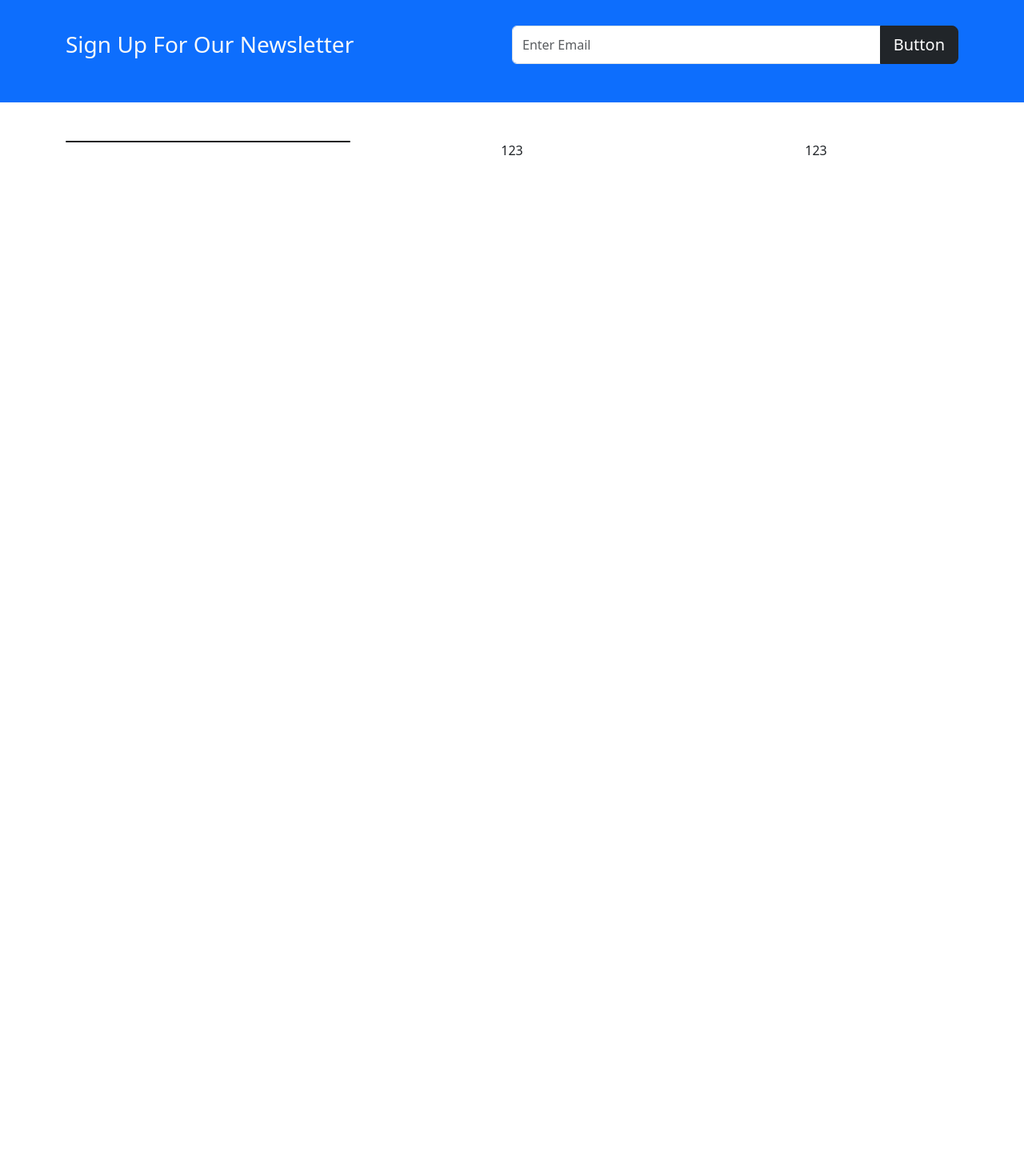
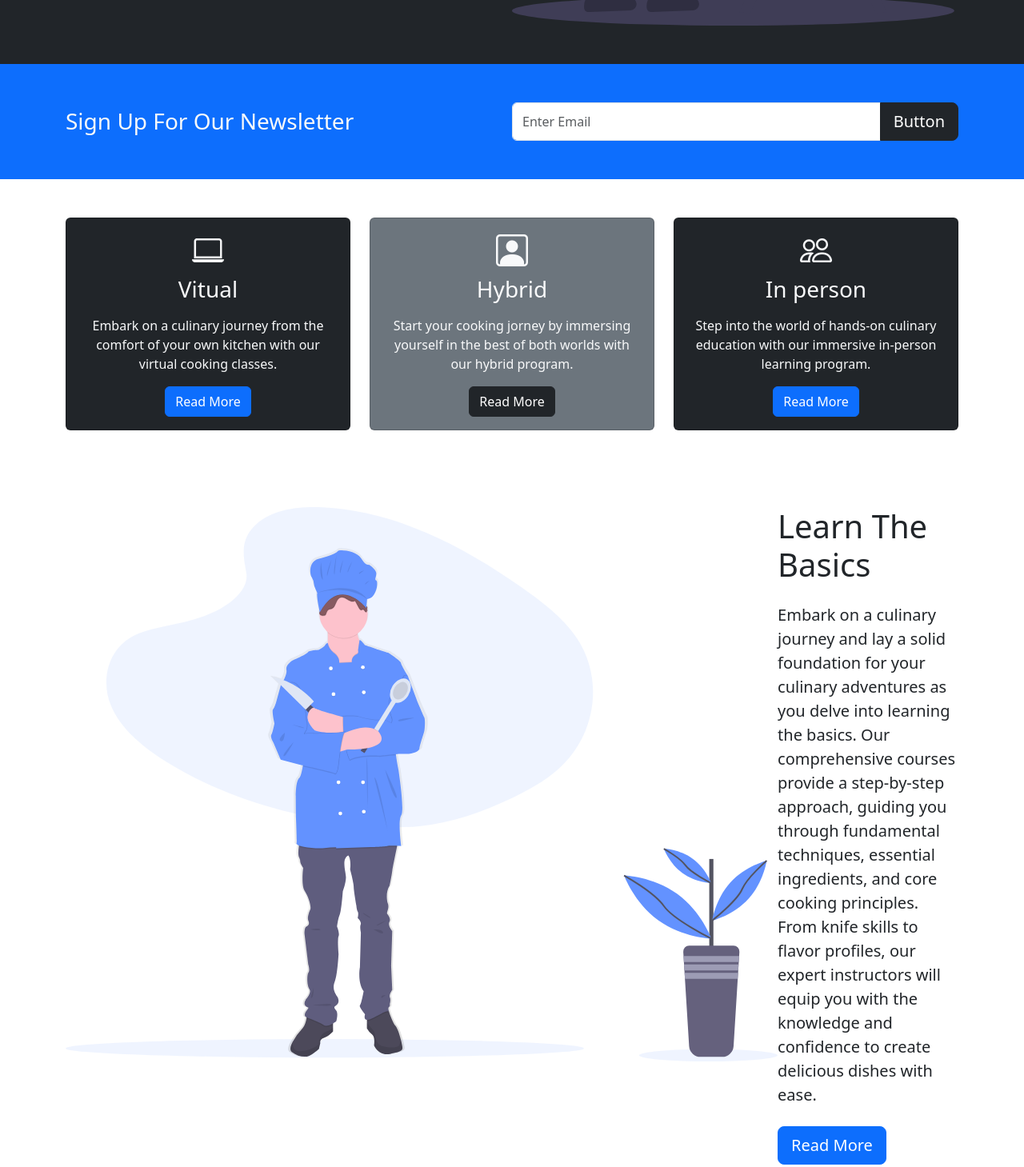
Before and after one commit to ApexPlayground/Bootstrap_learning, a plain HTML site: page index.html in a window 1280 px wide. Shown: the part 605-2064 px from the top of the page at 80% size. Before the commit the page ends 853 px from the top, so only its background shows below. Drawn offline with nearby package versions, Linux system fonts and the light colour scheme.

Commit message:
Implemented learning section

```diff
--- a/index.html
+++ b/index.html
@@ -1,14 +1,20 @@
 <!DOCTYPE html>
 <html lang="en">
-
   <head>
-    <meta charset="UTF-8">
-    <meta http-equiv="X-UA-Compatible" content="IE=edge">
-    <meta name="viewport" content="width=device-width, initial-scale=1.0">
-    <link href="https://cdn.jsdelivr.net/npm/bootstrap@5.3.0/dist/css/bootstrap.min.css" rel="stylesheet"
-        integrity="sha384-9ndCyUaIbzAi2FUVXJi0CjmCapSmO7SnpJef0486qhLnuZ2cdeRhO02iuK6FUUVM" crossorigin="anonymous">
-    <link rel="stylesheet" href="https://cdn.jsdelivr.net/npm/bootstrap-icons@1.3.0/font/bootstrap-icons.css">
-    <link rel="stylesheet" href="style.css">
+    <meta charset="UTF-8" />
+    <meta http-equiv="X-UA-Compatible" content="IE=edge" />
+    <meta name="viewport" content="width=device-width, initial-scale=1.0" />
+    <link
+      href="https://cdn.jsdelivr.net/npm/bootstrap@5.3.0/dist/css/bootstrap.min.css"
+      rel="stylesheet"
+      integrity="sha384-9ndCyUaIbzAi2FUVXJi0CjmCapSmO7SnpJef0486qhLnuZ2cdeRhO02iuK6FUUVM"
+      crossorigin="anonymous"
+    />
+    <link
+      rel="stylesheet"
+      href="https://cdn.jsdelivr.net/npm/bootstrap-icons@1.3.0/font/bootstrap-icons.css"
+    />
+    <link rel="stylesheet" href="style.css" />
     <title>Apex Kitchen</title>
   </head>
 
@@ -17,15 +23,16 @@
     <nav class="navbar navbar-expand-lg bg-dark navbar-dark py-3">
       <div class="container">
         <a href="#" class="navbar-brand">Apex Kitchen</a>
-            <button class="navbar-toggler" type="button" data-bs-toggle="collapse" data-bs-target="#navmenu">
+        <button
+          class="navbar-toggler"
+          type="button"
+          data-bs-toggle="collapse"
+          data-bs-target="#navmenu"
+        >
           <span class="navbar-toggler-icon"></span>
-
         </button>
 
-
-
         <div class="collapse navbar-collapse" id="navmenu">
-
           <ul class="navbar-nav ms-auto">
             <li class="nav-item">
               <a href="#Discuss" class="nav-link">What You'll Learn</a>
@@ -39,22 +46,30 @@
           </ul>
         </div>
       </div>
-
     </nav>
 
     <!--showcase-->
-    <section class="bg-dark text-light p-5 p-lg-0   text-center text-sm-start">
+    <!-- p-lg-0 -->
+    <section class="bg-dark text-light p-5 text-center text-sm-start">
       <div class="container">
         <div class="d-sm-flex align-itms-center justify-content-between">
           <div>
-                    <h1>Become a <span class="text-warning"> world-class chef</span></h1>
-                    <p class="lead my-4">Unlock a World of Culinary Delights, Learn, Create, and Master Extraordinary
-                        Recipes with Us</p>
+            <h1>
+              Become a <span class="text-warning"> world-class chef</span>
+            </h1>
+            <p class="lead my-4">
+              Unlock a World of Culinary Delights, Learn, Create, and Master
+              Extraordinary Recipes with Us
+            </p>
             <button class="btn btn-primary btn-lg">Join Today</button>
           </div>
-                <img class="img-fluid w-50 d-none d-sm-block" src="img/img1.svg" alt="man bbq" srcset="">
+          <img
+            class="img-fluid w-50 d-none d-sm-block"
+            src="img/img1.svg"
+            alt="man bbq"
+            srcset=""
+          />
         </div>
-
       </div>
     </section>
 
@@ -65,11 +80,21 @@
           <h3 class="mb-3 mb-md-0">Sign Up For Our Newsletter</h3>
 
           <div class="input-group news-input">
-                    <input type="text" class="form-control" placeholder="Enter Email" aria-label="Recipient's username"
-                        aria-describedby="button-addon2">
-                    <button class="btn btn-dark btn-lg" type="button" id="button-addon2">Button</button>
+            <input
+              type="text"
+              class="form-control"
+              placeholder="Enter Email"
+              aria-label="Recipient's username"
+              aria-describedby="button-addon2"
+            />
+            <button
+              class="btn btn-dark btn-lg"
+              type="button"
+              id="button-addon2"
+            >
+              Button
+            </button>
           </div>
-
         </div>
       </div>
     </section>
@@ -77,24 +102,90 @@
     <!--Boxes-->
     <section class="p-5">
       <div class="container">
-            <div class="row text-center">
+        <div class="row text-center g-4">
           <div class="col-md">
-                    <div class="card bg-dark text-light"></div>
+            <div class="card bg-dark text-light">
+              <div class="card-body text-center">
+                <div class="h1">
+                  <i class="bi bi-laptop"></i>
                 </div>
-                <div class="col-md">123</div>
-                <div class="col-md">123</div>
+                <h3 class="card-title mb-3">Vitual</h3>
+                <p class="card-text">
+                  Embark on a culinary journey from the comfort of your own
+                  kitchen with our virtual cooking classes.
+                </p>
+                <a href="#" class="btn btn-primary">Read More</a>
               </div>
-
+            </div>
+          </div>
+          <div class="col-md">
+            <div class="card bg-secondary text-light">
+              <div class="card-body text-center">
+                <div class="h1">
+                  <i class="bi bi-person-square"></i>
+                </div>
+                <h3 class="card-title mb-3">Hybrid</h3>
+                <p class="card-text">
+                  Start your cooking jorney by immersing yourself in the best of
+                  both worlds with our hybrid program.
+                </p>
+                <a href="#" class="btn btn-dark">Read More</a>
+              </div>
+            </div>
+          </div>
+          <div class="col-md">
+            <div class="card bg-dark text-light">
+              <div class="card-body text-center">
+                <div class="h1">
+                  <i class="bi bi-people"></i>
+                </div>
+                <h3 class="card-title mb-3">In person</h3>
+                <p class="card-text">
+                  Step into the world of hands-on culinary education with our
+                  immersive in-person learning program.
+                </p>
+                <a href="#" class="btn btn-primary">Read More</a>
+              </div>
+            </div>
+          </div>
+        </div>
       </div>
     </section>
 
+    <!-- fundamentals -->
+    <section id="learn" class="p-5">
+      <div class="container">
+        <div class="d-sm-flex align-itms-center justify-content-between">
+          <img
+            class="img-fluid h-50 d-none d-sm-block"
+            src="img/img2.svg"
+            alt="chef"
+            srcset=""
+          />
 
+          <div>
+            <h1>Learn The Basics</h1>
+            <p class="lead my-4">
+              Embark on a culinary journey and lay a solid foundation for your
+              culinary adventures as you delve into learning the basics. Our
+              comprehensive courses provide a step-by-step approach, guiding you
+              through fundamental techniques, essential ingredients, and core
+              cooking principles. From knife skills to flavor profiles, our
+              expert instructors will equip you with the knowledge and
+              confidence to create delicious dishes with ease.
+            </p>
+            <button class="btn btn-primary btn-lg">Read More</button>
+          </div>
+        </div>
+      </div>
+    </section>
 
+    <!--Asked Questions-->
 
-    <script src="https://cdn.jsdelivr.net/npm/bootstrap@5.3.0/dist/js/bootstrap.bundle.min.js"
+    <script
+      src="https://cdn.jsdelivr.net/npm/bootstrap@5.3.0/dist/js/bootstrap.bundle.min.js"
       integrity="sha384-geWF76RCwLtnZ8qwWowPQNguL3RmwHVBC9FhGdlKrxdiJJigb/j/68SIy3Te4Bkz"
-        crossorigin="anonymous"></script>
-
+      crossorigin="anonymous"
+    ></script>
   </body>
-
 </html>
```
Also changed, not shown: img/img2.svg (added). Lines whose indentation alone changed are shown as unchanged.
